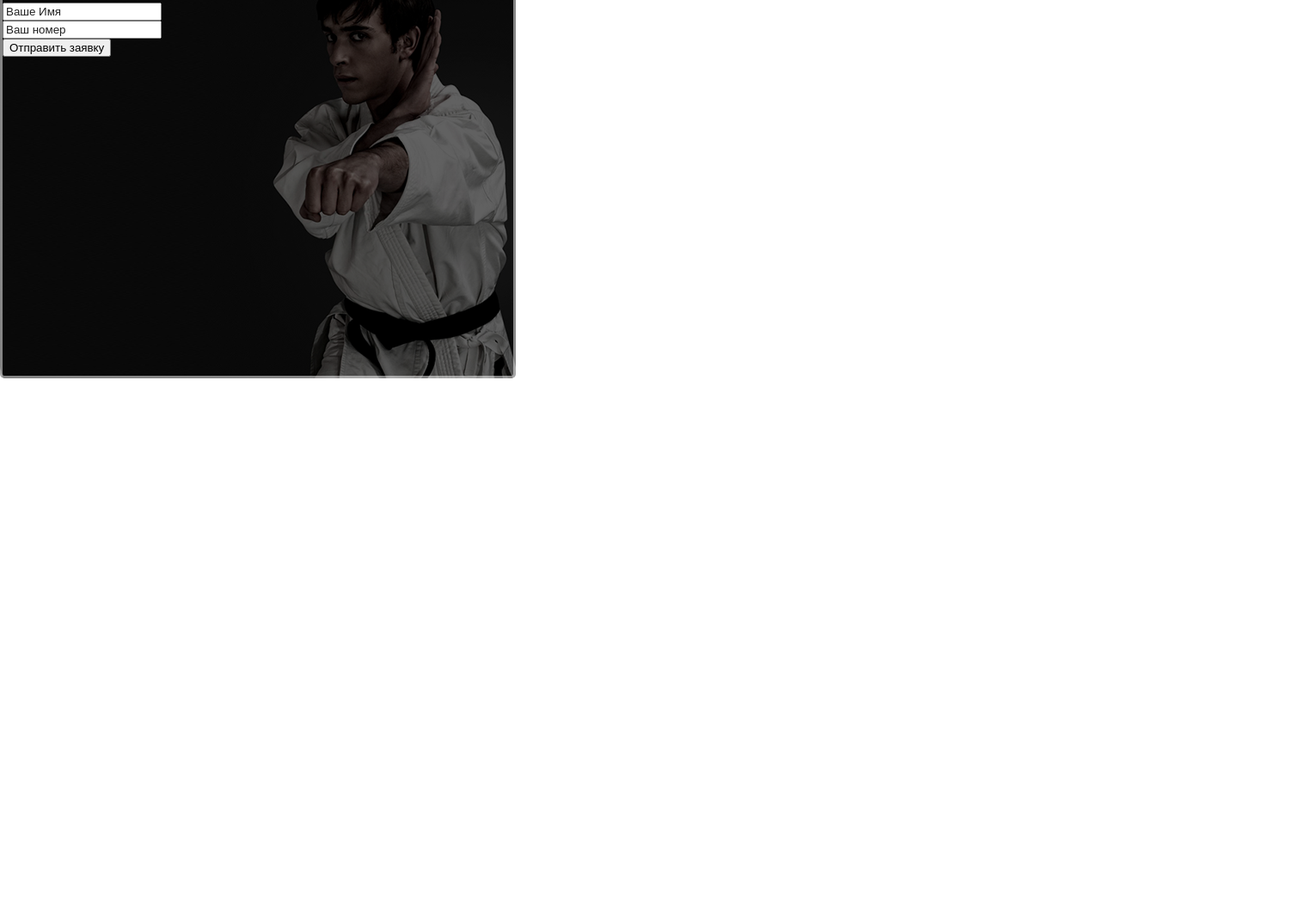
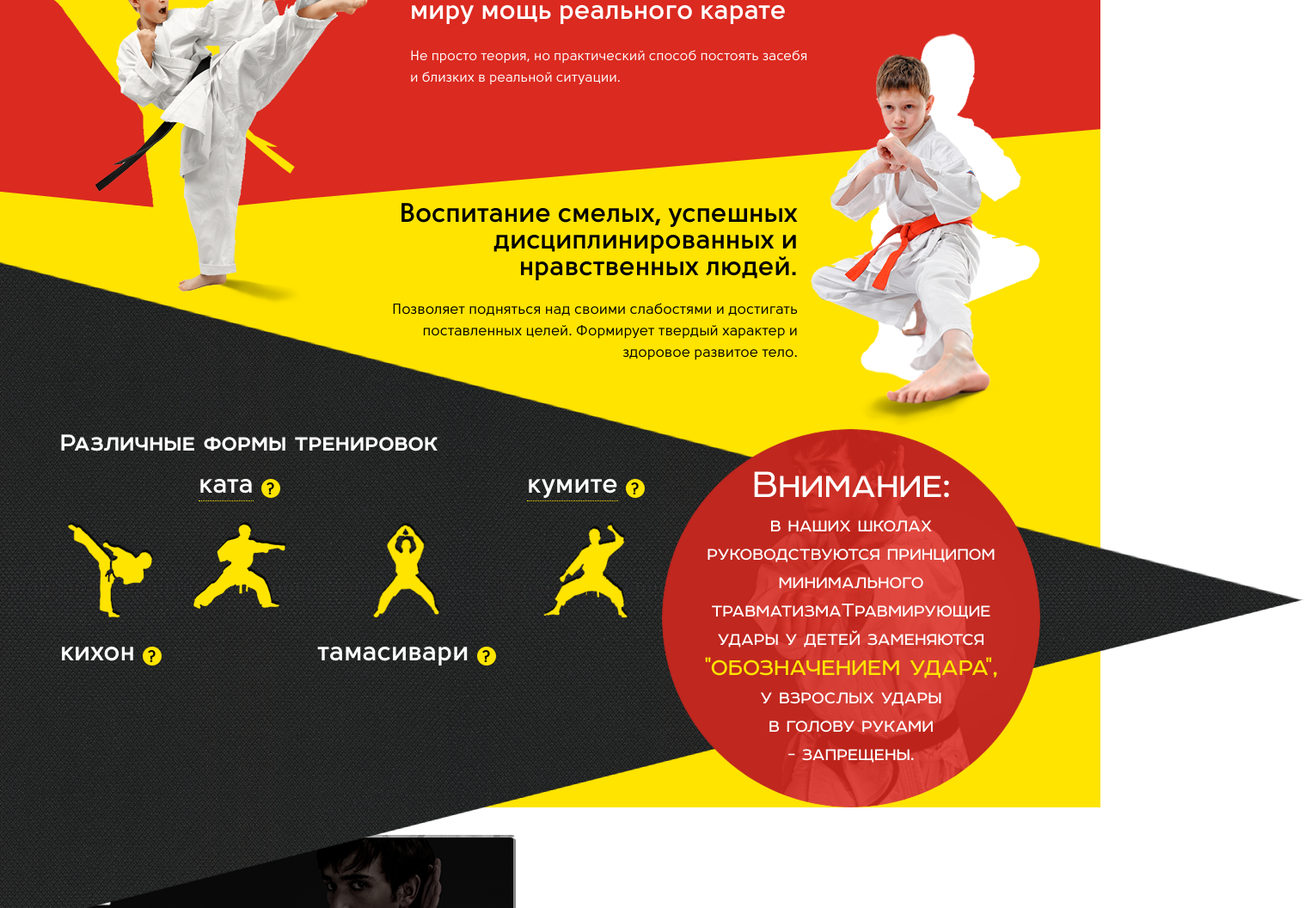
Before and after one commit to sheep-fish-vert/karate, a website: page src/index.html in a window 1280 px wide. Shown: the part 620-1676 px from the top of the page at 86% size, 1518 px wide, since content can reach past the window. Before the commit the page ends 1260 px from the top, so only its background shows below. Drawn offline with nearby package versions, Linux system fonts and the light colour scheme; files that its build step writes are made by us from their sources.

Commit message:
no message

```diff
--- a/src/partials/second-block.html
+++ b/src/partials/second-block.html
@@ -17,12 +17,14 @@
     </div>
     <div class="yellow-block">
         <div class="mbox">
-            <div class="red-block-text">
-                <h4>Воспитание смелых, успешных дисциплинированных и нравственных людей.</h4>
-                <p>Позволяет подняться над своими слабостями и достигать поставленных целей. Формирует твердый характер и здоровое развитое тело.</p>
-            </div>
-            <div class="yellow-block-img">
-                <img src="images/yellow-block-img.png" alt="">
+            <div class="yellow-block-text cfix">
+                <div class="yellow-block-img">
+                    <img src="images/yellow-block-img.png" alt="">
+                </div>
+                <div class="yellow-block-text-desc">
+                    <h4>Воспитание смелых, успешных дисциплинированных и нравственных людей.</h4>
+                    <p>Позволяет подняться над своими слабостями и достигать поставленных целей. Формирует твердый характер и здоровое развитое тело.</p>
+                </div>
             </div>
         </div>
     </div>
@@ -34,6 +36,49 @@
             <div class="grey-block-text">
                 <h4>Различные формы тренировок</h4>
 
+                <div class="trenya-form">
+                    <div class="item">
+                        <div class="item-img">
+                            <img src="images/trenya-form-item-1.png" alt="">
+                        </div>
+                        <div class="item-title">
+                            <span>кихон</span>
+                            <span class="icon icon-question"></span>
+                        </div>
+                    </div>
+                    <div class="item">
+                        <div class="item-title">
+                            <span>ката</span>
+                            <span class="icon icon-question"></span>
+                        </div>
+                        <div class="item-img">
+                            <img src="images/trenya-form-item-2.png" alt="">
+                        </div>
+                    </div>
+                    <div class="item">
+                        <div class="item-img">
+                            <img src="images/trenya-form-item-3.png" alt="">
+                        </div>
+                        <div class="item-title">
+                            <span>тамасивари</span>
+                            <span class="icon icon-question"></span>
+                        </div>
+                    </div>
+                    <div class="item">
+                        <div class="item-title">
+                            <span>кумите</span>
+                            <span class="icon icon-question"></span>
+                        </div>
+                        <div class="item-img">
+                            <img src="images/trenya-form-item-4.png" alt="">
+                        </div>
+                    </div>
+                </div>
+            </div>
+            <div class="grey-block-red-circle">
+                <p>
+                    <b>Внимание:</b> в наших школах руководствуются принципом минимального травматизмаТравмирующие удары у детей заменяются <span>"обозначением удара",</span>у взрослых удары<br> в голову руками<br> - запрещены.
+                </p>
             </div>
         </div>
     </div>
--- a/src/sass/develop_scss/develop_4.scss
+++ b/src/sass/develop_scss/develop_4.scss
@@ -2,6 +2,48 @@ $ye:#ffe400;
 
 /*second-block*/
 .second-block{background-color: $ye;
-    .title-s{font-size: 49px;line-height: 50px;font-weight: bold;}
+    .title-s{font-size: 49px;line-height: 50px;font-weight: bold;max-width: 922px;margin:0 auto;    padding: 25px 0px;}
+    .red-block{background: url('../images/red-block-bg.png') center top no-repeat;padding-top: 82px;font-family: "Solomon";
+        .red-block-text{color: white;line-height: 39px;font-weight: 600;max-width: 733px;float: right;    margin-left: -40px;
+            h4{font-size: 31px;padding-bottom: 20px;}
+            p{font-weight: normal;max-width: 465px;line-height: 25px;}
+        }
+        .red-block-img{float: left;margin-left: 40px;}
+    }
+    .yellow-block{margin-top: -122px;
+        .yellow-block-text{float: right;max-width: 790px;font-family: "Solomon";
+            h4{font-size: 31px;padding-bottom: 20px;font-weight: 600;}
+            p{font-weight: normal;font-size: 17px;line-height: 25px;}
+        }
+        .yellow-block-text-desc{float: right;max-width: 475px;text-align: right;}
+        .yellow-block-img{float: right;margin-left: 15px;margin-top: -197px;}
+    }
+    .grey-block{min-height: 400px;
+        .grey-block-text{width: calc(100% - 460px);}
+        .grey-block-img{position: absolute;z-index: 1;top: -275px;right: -293px;
+            img{max-width: none;}
+        }
+        .grey-block-text{max-width: 690px;color: white;position: relative;z-index: 2;float: left;
+            h4{font-size: 31px;padding-bottom: 20px;font-weight: 600;}
+        }
+        .grey-block-red-circle{width: 440px;height: 440px;border-radius: 50%;overflow: hidden;float: right;background: url('../images/grey-block-red-circle.png') center center no-repeat;background-size: cover;position: relative;z-index: 2;text-align: center;
+            p{max-width: 370px;font-size: 25px;line-height: 33px;color: white;margin: 0 auto;
+                b{display: inline-block;width: 100%;font-size: 49px;padding-top: 47px;padding-bottom: 14px}
+                span{font-size: 34px;color: $ye;display: inline-block;width: 100%;}
+            }
+        }
+        .trenya-form{height: 225px;display: flex;flex-direction:row;align-items:stretch;justify-content:space-between;overflow: hidden;
+            .item{display: flex;flex-direction:column;justify-content:flex-start;align-items: center;
+                &:nth-child(odd){justify-content:flex-end;}
+                span:not(.icon){position: relative;
+                    &:after{width: 100%;border-bottom: 1px dotted $ye;content: '';position: absolute;bottom:-2px;left: 0;}
+                }
+                .item-title{height: 30px;font-family: "Solomon";font-size: 31px;color: white;display: flex;flex-wrap:wrap;justify-content:center;align-items:center;font-weight: 600;cursor:pointer;
+                    .icon-question{width: 22px;height: 22px;background: url('../images/icon-question.png') center center no-repeat;margin-left: 9px;margin-top: 5px;}
+                }
+                .item-img{padding: 27px 0px;}
+            }
+        }
+    }
 }
 /*/second-block*/
```
Also changed, not shown: src/images/grey-block-img.png (added), src/images/grey-block-red-circle.png (added), src/images/icon-question.png (added), src/images/red-block-bg.png (added), src/images/red-block-img.png (added), src/images/trenya-form-item-1.png (added), src/images/trenya-form-item-2.png (added), src/images/trenya-form-item-3.png (added), src/images/trenya-form-item-4.png (added), src/images/yellow-block-img.png (added).
